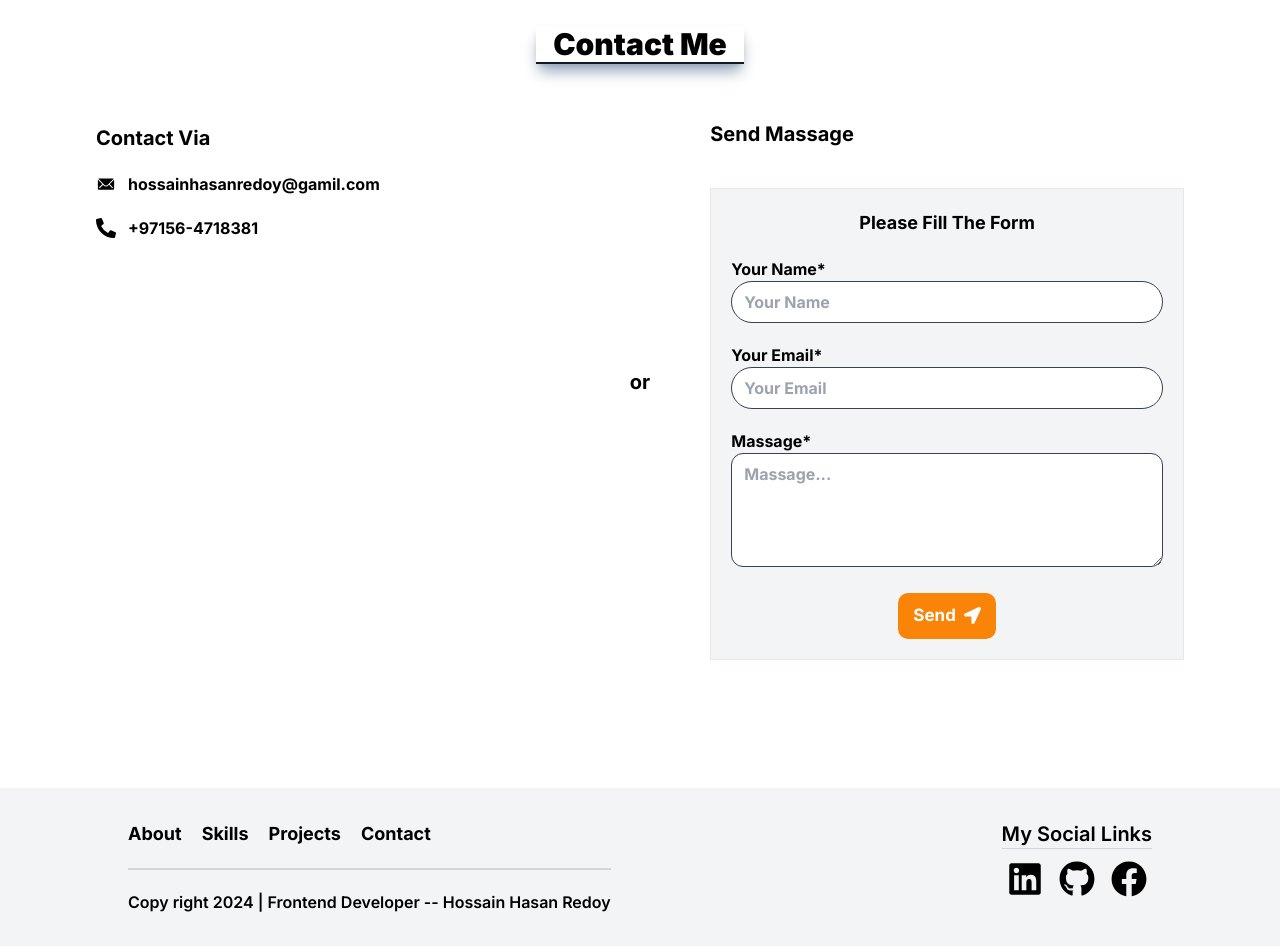
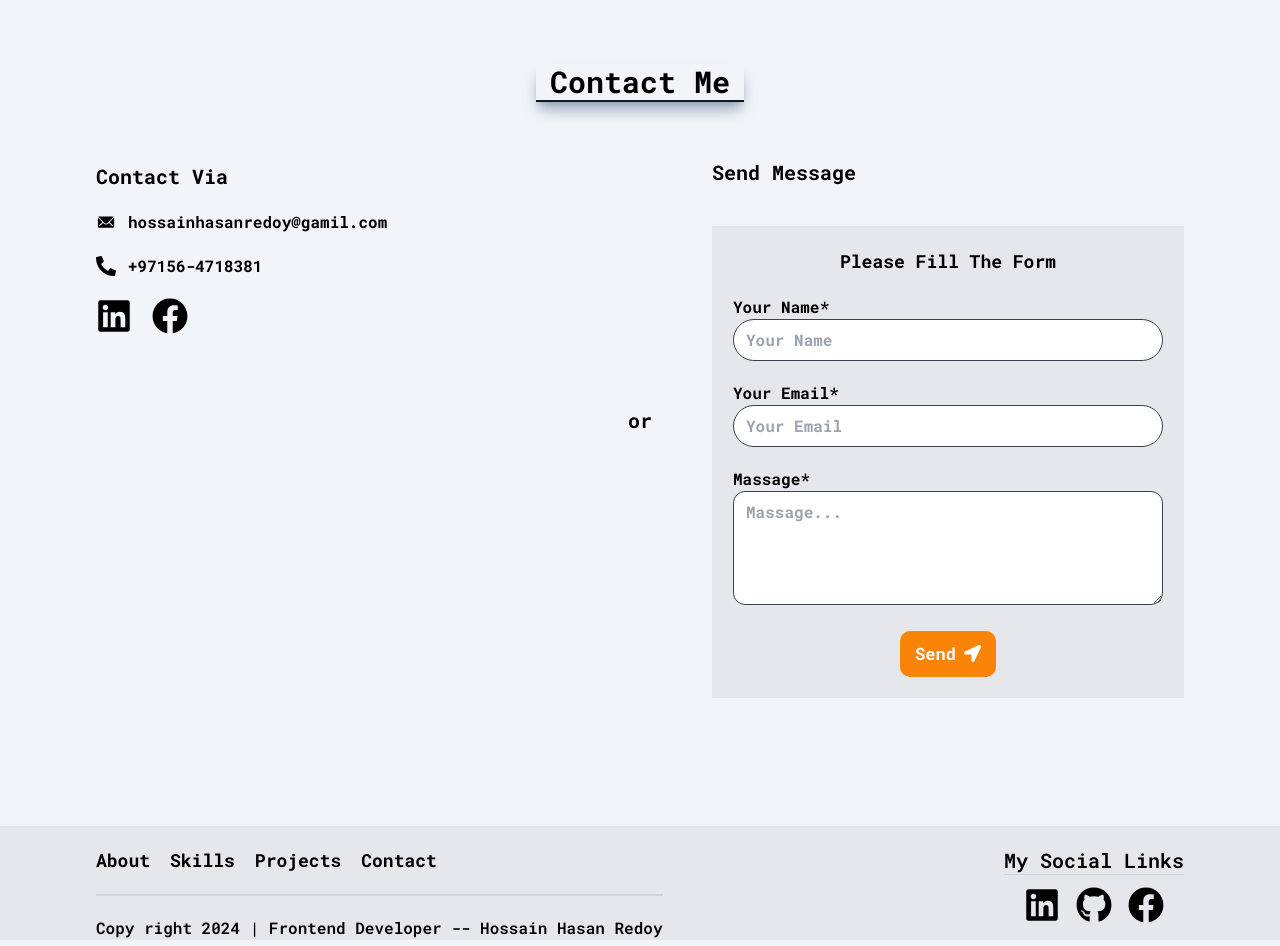
Before and after one commit to hasanredoy/Hossain-Hasan-Redoy-Portfolio, a Next.js app: page / in a window 1280 px wide. Shown: the part 1620-2566 px from the top of the page. Built offline with nearby package versions, Linux system fonts and the light colour scheme; no server answers.

Commit message:
add: email sending

```diff
--- a/package.json
+++ b/package.json
@@ -10,6 +10,7 @@
     "lint": "next lint"
   },
   "dependencies": {
+    "@emailjs/browser": "^4.3.3",
     "@tanstack/react-query": "^5.48.0",
     "axios": "^1.7.2",
     "mongodb": "^6.8.0",
--- a/src/Components/Banner/Banner.jsx
+++ b/src/Components/Banner/Banner.jsx
@@ -11,7 +11,7 @@ const Banner = () => {
      <h1 className=" text-2xl md:text-3xl font-black mb-5 lg:mb-10">Hi ,<br className=" hidden lg:block" /> I am a Frontend
       <span className=" ml-2 text-[#f98407] shadow-none lg:shadow-lg shadow-[#f984078e]"> Web Developer. </span></h1>
       {/* body  */}
-     <p className=" text-base md:text-lg lg:text-xl font-semibold max-w-[80%]  lg:max-w-xl">I am <span className=" font-bold ">Hossain Hasan Redoy</span> passionate Frontend Web Developer, love to create and develop eye catchy responsive website.</p>
+     <p className=" text-base md:text-lg lg:text-xl font-semibold   lg:max-w-xl">I am <span className=" font-bold ">Hossain Hasan Redoy</span> passionate Frontend Web Developer, love to create and develop eye catchy responsive website.</p>
      <a className=" Btn-Primary mt-10 flex gap-5 items-center justify-center w-40" href="/Hossain-Hasan-Redoy-Resume.pdf" target="_blank" rel="noopener noreferrer" download ><FaDownload></FaDownload> Resume</a>
      </div>
      <div className="mx-auto lg:mx-0 text-end flex-1 flex  justify-end  ">
--- a/src/Components/ContactMe/ContactMe.jsx
+++ b/src/Components/ContactMe/ContactMe.jsx
@@ -1,56 +1,70 @@
-"use client"
+"use client";
 
 import useAxios from "@/Hooks/useAxios";
 import axios from "axios";
-import { useState } from "react";
 import {
+  FaFacebook,
+  FaLinkedin,
   FaLocationArrow,
   FaLongArrowAltRight,
   FaPhoneAlt,
 } from "react-icons/fa";
 import { IoIosMail } from "react-icons/io";
+import { useRef, useEffect, useState } from "react";
+import emailjs from "@emailjs/browser";
+import Link from "next/link";
 
 const ContactMe = () => {
   // handler for modal
   const [modal, setModal] = useState(false);
-  const axiosHook = useAxios();
-  const handleMessage = (event) => {
-    event.preventDefault();
-    const form = event.target;
-    const name = form.name.value;
-    const email = form.email.value;
-    const massage = form.massage.value;
-    const fullMassage = {
-      name,
-      email,
-      massage,
+
+  // email js
+  useEffect(() => emailjs.init("eXzwMIlo5NgMMDVCb"), []);
+
+  const emailRef = useRef();
+  const nameRef = useRef();
+  const messageRef = useRef();
+  const [loading, setLoading] = useState(false);
+  // handler for email
+  const handleSubmit = async (e) => {
+    e.preventDefault();
+
+    const serviceId = "service_b7ekigb";
+    const templateId = "template_hplxt99";
+    const templateId2 = "template_tf881yz";
+    const userEmail = {
+      name: nameRef.current.value,
+      recipient: emailRef.current.value,
     };
-    // console.log(fullMassage);
-    axiosHook.post("/api/massage", fullMassage).then((res) => {
-      if (res.data.result.insertedId) {
-        // console.log("jello");
-        setModal(!modal)
-        setTimeout(() => {
+    const myEmail = {
+      name: nameRef.current.value,
+      recipient: emailRef.current.value,
+      message: messageRef.current.value,
+    };
+    try {
+      setLoading(true);
+      setModal(true)
+      await emailjs.send(serviceId, templateId, userEmail);
+      await emailjs.send(serviceId, templateId2, myEmail);
+    } catch (error) {
+      console.log(error);
+    } finally {
+      setLoading(false);
       setModal(false)
-        },2000);
     }
-    });
   };
+
   return (
     <div className="my-32 ">
-
       {modal ? (
         <div className="relative mx-auto flex flex-col items-center max-w-lg gap-4 p-6 rounded-md sm:py-8 sm:px-12 bg-gray-200 text-black z-40 shadow-xl shadow-white border-2 border-gray-400">
-
-          <h2 className="text-2xl font-semibold leading-tight tracking-wide">
-            Thank You for contacting ..
+          <h2 className="text-xl font-semibold ">
+            Thank You for contacting Me ❤..
           </h2>
-          <p className="flex-1 text-center text-lg font-bold ">
-            I will response as soon as possible.
-          </p>
 
         </div>
-      ) : (<>
+      ) : (
+        <>
           <h1 className=" border-b-2 border-gray-900 mb-10 w-52 mx-auto text-2xl lg:text-3xl font-black text-center shadow-lg shadow-slate-400 ">
             Contact Me
           </h1>
@@ -70,21 +84,29 @@ const ContactMe = () => {
                   +97156-4718381
                 </span>
               </h4>
+              <div className=" flex gap-5 mt-5">
+              <Link href={"https://www.linkedin.com/in/hossain-hasan-redoy/"}>
+          <h3><FaLinkedin className="text-4xl "></FaLinkedin></h3>
+          </Link>
+          <Link href={"https://www.facebook.com/profile.php?id=61561249570802"}>
+          <h3><FaFacebook className="text-4xl "></FaFacebook></h3>
+          </Link>
+              </div>
             </div>
             <div className=" lg:flex justify-center items-center px-10 text-xl font-bold   hidden ">
               or
             </div>
             <div className=" flex w-full items-center min-w-full justify-between lg:hidden">
-          <hr  className="  w-full border-2 lg:hidden" />
+              <hr className="  w-full border-2 lg:hidden" />
               <h1 className=" mx-5">or</h1>
               <hr className="  w-full border-2 lg:hidden" />
             </div>
             {/* Contact form */}
             <div className=" flex-1 ">
-            <h3 className=" text-xl font-bold mt-4">Send Massage</h3>
+              <h3 className=" text-xl font-bold mt-4">Send Message</h3>
               <form
-              onSubmit={handleMessage}
-              className=" border shadow-lg bg-gray-100 shadow-white px-5 pb-5 mt-10"
+                onSubmit={handleSubmit}
+                className=" border bg-gray-200 px-5 pb-5 mt-10"
               >
                 <h3 className=" text-center text-lg font-bold my-5">
                   Please Fill The Form
@@ -95,6 +117,7 @@ const ContactMe = () => {
                     Your Name*
                   </label>
                   <input
+                    ref={nameRef}
                     placeholder="Your Name"
                     type="text"
                     name="name"
@@ -108,6 +131,7 @@ const ContactMe = () => {
                     Your Email*
                   </label>
                   <input
+                    ref={emailRef}
                     placeholder="Your Email"
                     required
                     type="email"
@@ -117,10 +141,11 @@ const ContactMe = () => {
                 </div>
                 {/* message textarea*/}
                 <div>
-                <label htmlFor="message" className= " font-bold">
+                  <label htmlFor="message" className=" font-bold">
                     Massage*
                   </label>
                   <textarea
+                    ref={messageRef}
                     placeholder="Massage..."
                     name="massage"
                     required
@@ -128,7 +153,7 @@ const ContactMe = () => {
                     rows={4}
                   />
                 </div>
-              <button className="mx-auto mt-5 flex items-center gap-2 Btn-Primary">
+                <button disabled={loading} className="mx-auto mt-5 flex items-center gap-2 Btn-Primary">
                   Send <FaLocationArrow></FaLocationArrow>
                 </button>
               </form>
--- a/src/Components/Footer/Footer.jsx
+++ b/src/Components/Footer/Footer.jsx
@@ -23,10 +23,10 @@ const Footer = () => {
     },
   ]
   return (
-    <footer className="bg-gray-100 ">
-    <div className="w-[95%] lg:w-[85%] flex justify-between flex-col p-4 mx-auto md:p-8 lg:flex-row divide-gray-300">
+    <footer className="bg-gray-200 ">
+    <div className="w-[95%] lg:w-[85%] flex justify-between flex-col  mx-auto pt-5 lg:flex-row divide-gray-300">
    <div>
-   <ul className=' flex gap-2 justify-center lg:justify-start lg:gap-5  '>
+   <ul className=' flex gap-4 justify-center lg:justify-start lg:gap-5  '>
             {/* render all links by map  */}
             {navLinks?.map((links)=>(
               <Link key={links.to} className={`font-bold text-base lg:text-lg hover:scale-105 hover:text-[#f98407]`} href={links.to||""}
--- a/src/Components/Navbar/Navbar.jsx
+++ b/src/Components/Navbar/Navbar.jsx
@@ -41,10 +41,10 @@ const [showLinks,setShowLinks]= useState(false)
       <div  className=' w-[95%] lg:w-[85%] mx-auto flex justify-between'>
         {/* logo  */}
      <div>
-     <h1 className=' hover:scale-105 hover:bg-green-100 cursor-pointer w-36 text-2xl font-bold gap-x-0 relative '><span className='  '>H</span> H {" "}
+     <h1 className=' hover:scale-105 cursor-pointer w-36 text-2xl font-bold gap-x-0 relative '><span className='  '>H</span> H {" "}
        <span className='pr-3 '>{"Redo"}</span>
-        <span className=' top-2 right-5 text-4xl absolute'>{"`"}</span>
-        <span className='  absolute text-[#f98407] top-1.5 rotate-6 right-4'>{"/"}</span>
+        <span className=' top-2 right-3 text-4xl absolute'>{"`"}</span>
+        <span className='  absolute text-[#f98407] top-2 rotate-6 right-2'>{"/"}</span>
         </h1>
      </div>
 
--- a/src/Components/Projects/Projects.jsx
+++ b/src/Components/Projects/Projects.jsx
@@ -57,7 +57,7 @@ useEffect(()=>{
                 </div>
               {/* technologies div  */}
               <h3 className=" text-xl font-bold mb-5">Techs I used</h3>
-                <div className=" grid grid-cols-2 md:grid-cols-5 lg:grid-cols-8 xl:grid-cols-8   gap-y-2 lg:gap-y-5  gap-x-3 ">
+                <div className=" grid grid-cols-2 md:grid-cols-5 lg:grid-cols-7  gap-y-2 lg:gap-y-5  gap-x-3 ">
                   {project?.techs?.map(tech=>{
                     return <div key={tech}>
                       <h3 className=" bg-[#575550] text-white text-sm p-1 text-center  rounded-md w-full ">{tech}</h3>
@@ -71,7 +71,7 @@ useEffect(()=>{
                   <h3 className=" text-xl font-bold my-5"> Please Visit </h3>
                   <div className=" grid grid-cols-2  text-center  md:grid-cols-3 justify-center gap-3 w-full lg:w-[60%]  lg:gap-4 ">
                   <Link href={project?.live?project.live:''} target="_blank">
-                  <button className="  flex gap-5 items-center Btn-Primary">Live Site <FaArrowUpRightFromSquare></FaArrowUpRightFromSquare></button></Link>
+                  <button className="  flex gap-2 md:gap-5 items-center Btn-Primary">Live Site <FaArrowUpRightFromSquare></FaArrowUpRightFromSquare></button></Link>
                   <Link href={project?.clientRepo?project?.clientRepo:""} target="_blank">
                   <button className=" flex gap-5 items-center Btn-Secondary"><FaGithub className=" text-2xl"></FaGithub> Client</button>
                   </Link>
--- a/src/app/error.jsx
+++ b/src/app/error.jsx
@@ -5,7 +5,7 @@ const error = () => {
   return (
     <div className=" flex min-h-screen justify-center items-center flex-col gap-5">
       <h1 className=" text-5xl font-bold"> Something went wrong </h1>
-      <Link href={'/'}><button className=" text-xl font-bold px-4 pt-2 rounded-md ">Go Back</button></Link>
+      <Link href={'/'}><button className=" text-xl bg-red-600 font-bold px-4 py-2 rounded-md ">Go Back</button></Link>
     </div>
   );
 };
--- a/src/app/layout.js
+++ b/src/app/layout.js
@@ -1,9 +1,8 @@
-import { Inter, Roboto_Mono } from "next/font/google";
+import { Roboto_Mono} from "next/font/google";
 import "./globals.css";
 import Navbar from "@/Components/Navbar/Navbar";
 import Footer from "@/Components/Footer/Footer";
 
-const inter = Inter({ subsets: ["latin"] });
 const roboto_mono = Roboto_Mono({ subsets: ["latin"] });
 
 export const metadata = {
@@ -17,7 +16,7 @@ export default function RootLayout({ children }) {
       <head>
         <link rel="shortcut icon" href="./favicon.jpg" />
       </head>
-      <body className={inter.className}>
+      <body className={`${roboto_mono.className} bg-slate-100 `}>
         {/* navbar  */}
         <nav className=" shadow-xl ">
           <Navbar></Navbar>
```
Also changed, not shown: 1 other file (tests, documents, lock files or other folders). Lines whose indentation alone changed are shown as unchanged.
